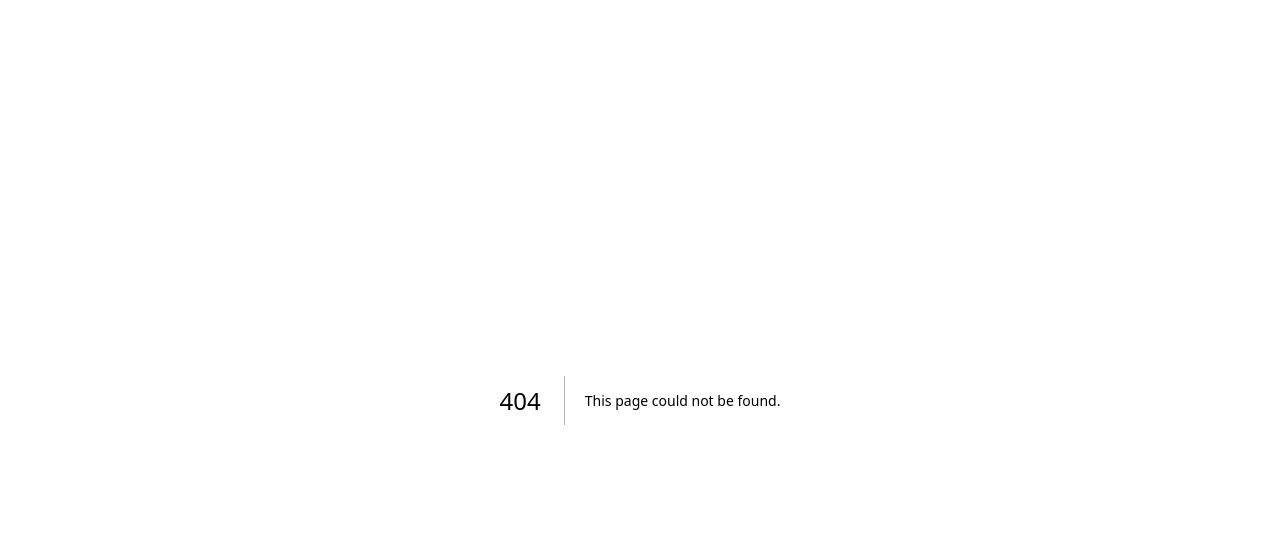
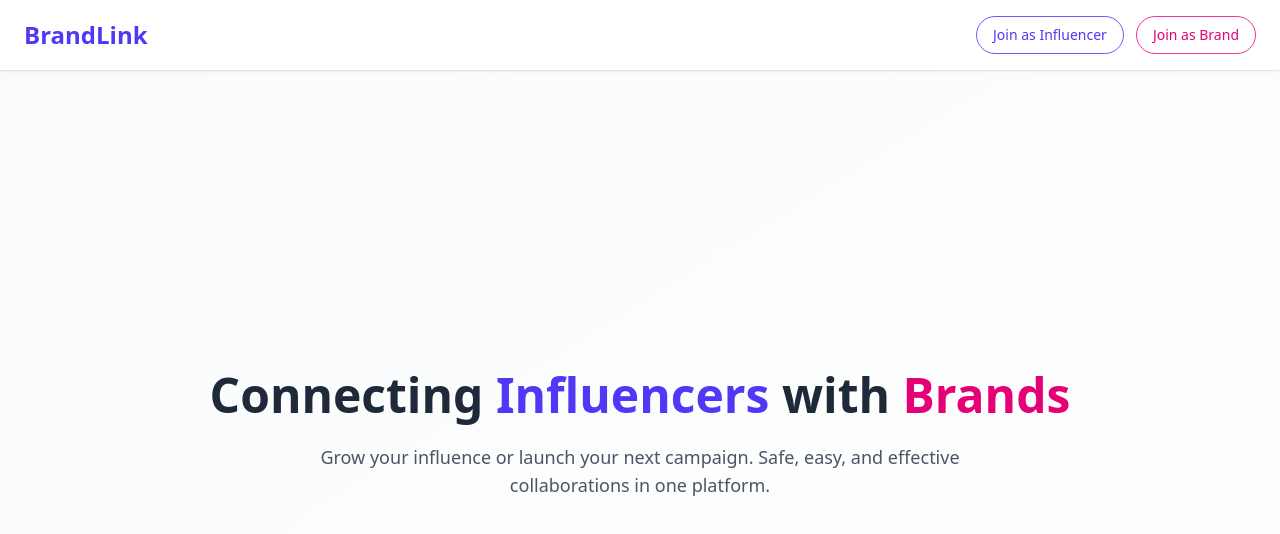
Before and after one commit to anasmustafa123/InfluencerBrandConnecter, a Next.js app: page /home in a window 1280 px wide. Before the commit this address had no page. Shown: the top 534 px of the page. Built offline with nearby package versions, Linux system fonts and the light colour scheme.

Commit message:
added home page and linked to sign up

```diff
--- /dev/null
+++ b/src/app/home/page.js
@@ -0,0 +1,38 @@
+import Link from "next/link";
+
+export default function HomePage() {
+return (
+    <div className="min-h-screen flex flex-col bg-gradient-to-br from-gray-50 to-white">
+      {/* Header */}
+    <header className="w-full flex justify-between items-center px-6 py-4 shadow-sm bg-white">
+        <h1 className="text-2xl font-bold text-indigo-600">BrandLink</h1>
+        <div className="flex gap-3">
+        <Link
+            href="/signup?role=influencer"
+            className="px-4 py-2 text-sm rounded-full border border-indigo-500 text-indigo-600 hover:bg-indigo-50 transition"
+        >
+            Join as Influencer
+        </Link>
+        <Link
+            href="/signup?role=brand"
+            className="px-4 py-2 text-sm rounded-full border border-pink-500 text-pink-600 hover:bg-pink-50 transition"
+        >
+            Join as Brand
+        </Link>
+        </div>
+    </header>
+
+      {/* Hero Section */}
+    <main className="flex flex-col items-center justify-center text-center flex-1 px-6">
+        <h2 className="text-4xl md:text-5xl font-bold text-gray-800 mb-6">
+        Connecting <span className="text-indigo-600">Influencers</span> with{" "}
+        <span className="text-pink-600">Brands</span>
+        </h2>
+        <p className="max-w-2xl text-gray-600 text-lg">
+        Grow your influence or launch your next campaign. Safe, easy, and
+        effective collaborations in one platform.
+        </p>
+    </main>
+    </div>
+);
+}
--- a/src/app/page.js
+++ b/src/app/page.js
@@ -1,5 +1,5 @@
 import { redirect } from "next/navigation";
 
 export default function Home() {
-  redirect("/login");
+  redirect("/home");
 }
--- a/src/app/signup/page.js
+++ b/src/app/signup/page.js
@@ -1,5 +1,6 @@
 "use client";
 
+import { useSearchParams } from "next/navigation";
 import Link from "next/link";
 import { useRouter } from "next/navigation";
 import { useForm } from "react-hook-form";
@@ -23,6 +24,8 @@ confirmPassword: Yup.string()
 
 export default function SignUpForm() {
   const router = useRouter(); // ✅ Next.js router
+  const searchParams = useSearchParams();
+  const role = searchParams.get("role");
 
 const {
     register,
@@ -33,12 +36,18 @@ const {
 });
 
 const onSubmit = async (data) => {
-    console.log("Sign Up Data:", data);
+    console.log("Sign Up Data:", data, role);
 
     // TODO: call your API here (fake success for now)
     // await new Promise((resolve) => setTimeout(resolve, 1000)); // simulate request
     try {
-        await createUser(data.name, data.email, data.password);
+        await createUser(data.name, data.email, data.password, role);
+        localStorage.setItem("user", JSON.stringify({
+        id: newUser.id,
+        email: newUser.email,
+        role,
+        hasProfile: false
+}));
         router.push("/login");
     } catch (error) {
         alert(error.message)
@@ -49,7 +58,11 @@ const onSubmit = async (data) => {
 return (
     <div className="flex items-center justify-center min-h-screen bg-gray-100">
     <div className="bg-white p-8 rounded-2xl shadow-lg w-96">
-        <h2 className="text-2xl font-bold mb-6 text-center">Sign Up</h2>
+        <h2 className="text-2xl font-bold mb-6 text-center">
+        {role === "brand"
+            ? "Sign Up as Brand"
+            : "Sign Up as Influencer"}
+        </h2>
         <form onSubmit={handleSubmit(onSubmit)} className="space-y-4">
         <div>
             <input
@@ -89,11 +102,15 @@ return (
             {errors.confirmPassword?.message}
             </p>
         </div>
+         {/* hidden input just in case you want role in the form */}
+        <input type="hidden" value={role} {...register("role")} />
         <button
             type="submit"
             className="w-full bg-blue-500 text-white p-2 rounded hover:bg-blue-600"
         >
-            Sign Up
+            {role === "brand"
+            ? "Create Brand Account"
+            : "Create Influencer Account"}
         </button>
         </form>
         <p className="mt-4 text-center text-sm">
```
Also changed, not shown: 1 other file (tests, documents, lock files or other folders).
